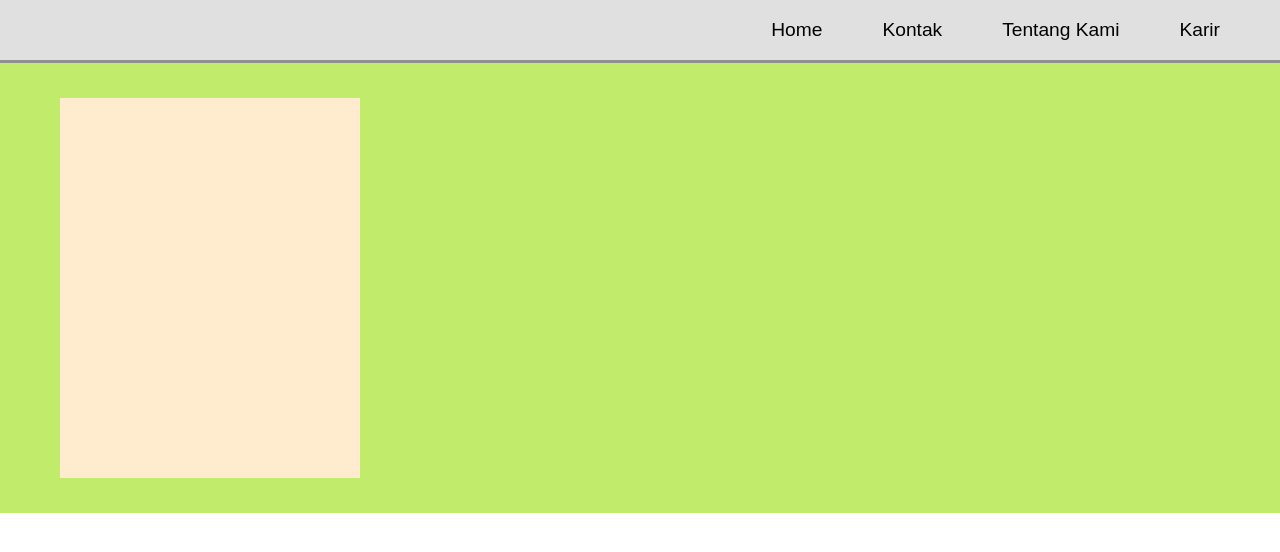
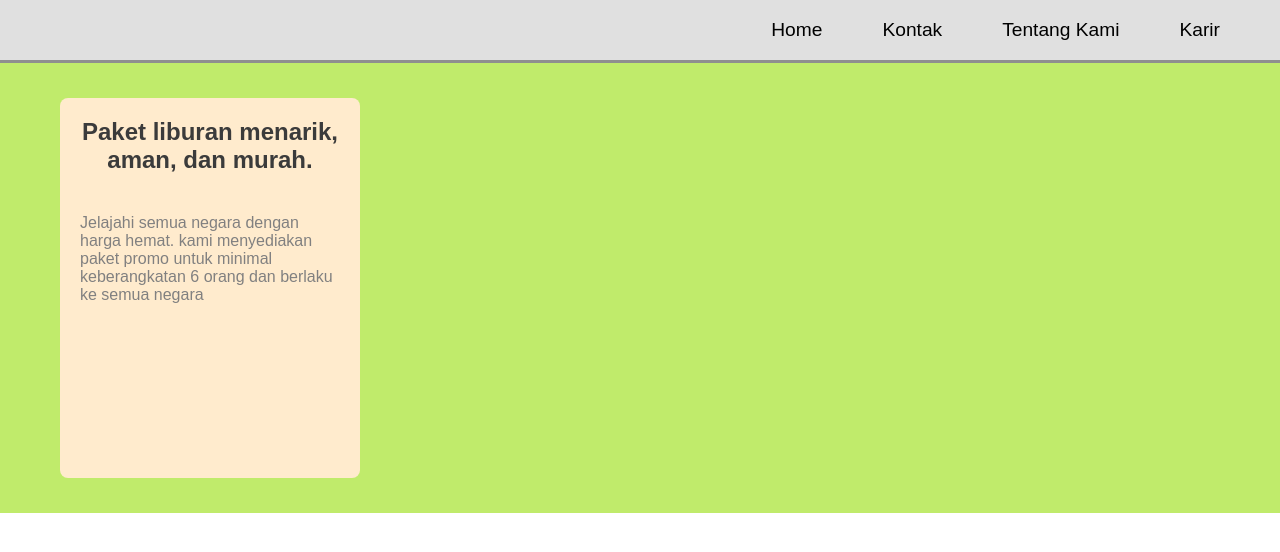
Before and after one commit to Dwiyan27/navigasi-bar, a plain HTML site: page index.html in a window 1280 px wide. Drawn offline with Linux system fonts and the light colour scheme.

Commit message:
menambahkan isi card

```diff
--- a/css/style.css
+++ b/css/style.css
@@ -45,11 +45,24 @@ main {
     display: flex;
     align-items: center;
 }
-
+/* card : { */
 .card {
     width: 300px;
     height: 380px;
     background-color: blanchedalmond;
     position: relative;
     left: 60px;
+    border-radius: 8px;
 }
+
+.judul h1 {
+    padding: 20px;
+    text-align: center;
+    color: rgb(59, 59, 59);
+}
+
+.main-card p {
+    padding: 20px;
+    color: rgb(129, 128, 128);
+}
+/* } */
--- a/index.html
+++ b/index.html
@@ -34,7 +34,12 @@
 
         <main>
             <div class="card">
-
+                <section class="judul">
+                    <h1>Paket liburan menarik, aman, dan murah.</h1>
+                </section>
+                <section class="main-card">
+                    <p>Jelajahi semua negara dengan harga hemat. kami menyediakan paket promo untuk minimal keberangkatan 6 orang dan berlaku ke semua negara </p>
+                </section>
             </div>
         </main>
     </div>
```
Also changed, not shown: 1.html (deleted, +0 -12 lines).
